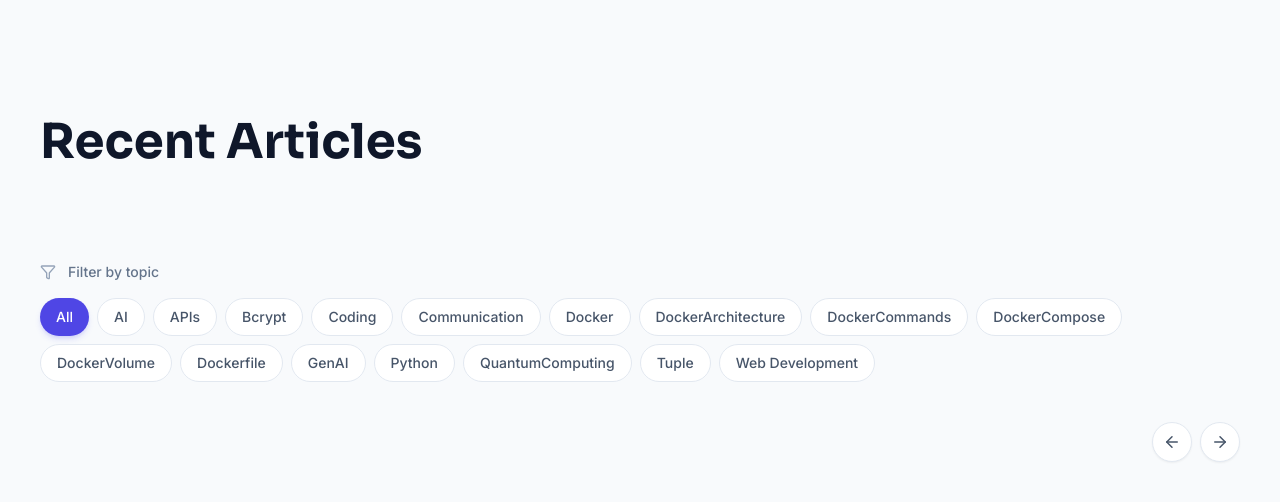
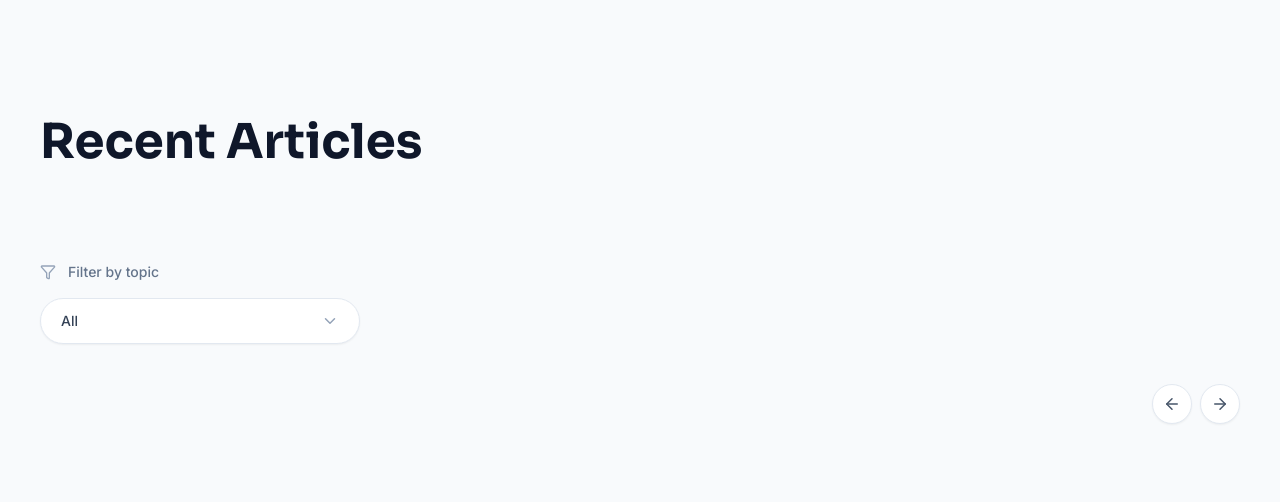
Before and after one commit to kAveeShA161/my_portfolio, a React (Vite) app: page / in a window 1280 px wide. Shown: the part 7051-7553 px from the top of the page. Built offline with nearby package versions, Linux system fonts and the light colour scheme.

Commit message:
Add article topics into a drop down menu

```diff
--- a/src/components/Articles.tsx
+++ b/src/components/Articles.tsx
@@ -5,6 +5,7 @@ import {
   ArrowRightIcon,
   ArrowLeftIcon,
   CalendarIcon,
+  ChevronDownIcon,
   ClockIcon,
   FilterIcon } from
 'lucide-react';
@@ -154,6 +155,7 @@ const articlesData: Article[] = [
 
 export function Articles() {
   const [activeFilter, setActiveFilter] = useState<string>('All');
+  const [isFilterOpen, setIsFilterOpen] = useState(false);
   const scrollRef = useRef<HTMLDivElement>(null);
   const allTags = useMemo(() => {
     const tags = new Set<string>();
@@ -191,16 +193,57 @@ export function Articles() {
             Filter by topic
           </span>
         </div>
-        <div className="flex flex-wrap gap-2">
-          {allTags.map((tag) =>
+        <div className="relative max-w-xs">
           <button
-            key={tag}
-            onClick={() => setActiveFilter(tag)}
-            className={`px-4 py-2 rounded-full text-sm font-medium transition-all duration-200 ${activeFilter === tag ? 'bg-accent-600 dark:bg-accent-500 text-white shadow-md shadow-accent-500/20' : 'bg-white dark:bg-slate-800 text-slate-600 dark:text-slate-300 border border-slate-200 dark:border-slate-700 hover:border-accent-500 dark:hover:border-accent-500 hover:text-accent-600 dark:hover:text-accent-400'}`}>
+            type="button"
+            onClick={() => setIsFilterOpen((open) => !open)}
+            aria-expanded={isFilterOpen}
+            aria-haspopup="listbox"
+            className="flex w-full items-center justify-between gap-3 rounded-full border border-slate-200 bg-white px-5 py-3 text-sm font-medium text-slate-700 shadow-sm transition-all duration-200 hover:border-accent-500 hover:text-accent-600 focus:outline-none focus:ring-2 focus:ring-accent-500/30 dark:border-slate-700 dark:bg-slate-800 dark:text-slate-200 dark:hover:border-accent-500 dark:hover:text-accent-400">
+            <span className="truncate">{activeFilter}</span>
+            <ChevronDownIcon
+              size={18}
+              className={`shrink-0 text-slate-400 transition-transform duration-200 ${isFilterOpen ? 'rotate-180' : ''}`} />
+          </button>
 
-              {tag}
-            </button>
-          )}
+          <AnimatePresence>
+            {isFilterOpen &&
+              <motion.div
+                initial={{
+                  opacity: 0,
+                  y: -8
+                }}
+                animate={{
+                  opacity: 1,
+                  y: 0
+                }}
+                exit={{
+                  opacity: 0,
+                  y: -8
+                }}
+                transition={{
+                  duration: 0.18
+                }}
+                className="absolute left-0 top-full z-20 mt-2 max-h-80 w-full overflow-y-auto rounded-2xl border border-slate-200 bg-white p-2 shadow-xl shadow-slate-900/10 dark:border-slate-700 dark:bg-slate-800 dark:shadow-slate-950/30"
+                role="listbox">
+                {allTags.map((tag) =>
+                <button
+                  key={tag}
+                  type="button"
+                  role="option"
+                  aria-selected={activeFilter === tag}
+                  onClick={() => {
+                    setActiveFilter(tag);
+                    setIsFilterOpen(false);
+                  }}
+                  className={`block w-full rounded-xl px-3 py-2 text-left text-sm font-medium transition-colors ${activeFilter === tag ? 'bg-accent-600 text-white' : 'text-slate-600 hover:bg-slate-100 hover:text-accent-600 dark:text-slate-300 dark:hover:bg-slate-700/70 dark:hover:text-accent-400'}`}>
+
+                    {tag}
+                  </button>
+                )}
+              </motion.div>
+            }
+          </AnimatePresence>
         </div>
       </div>
 
```
